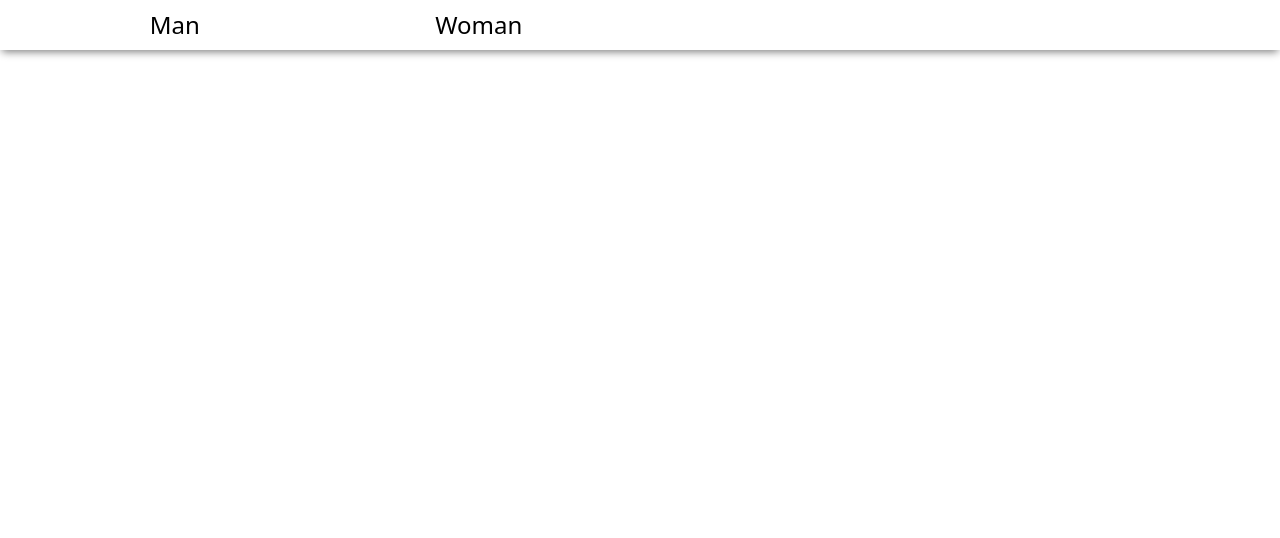
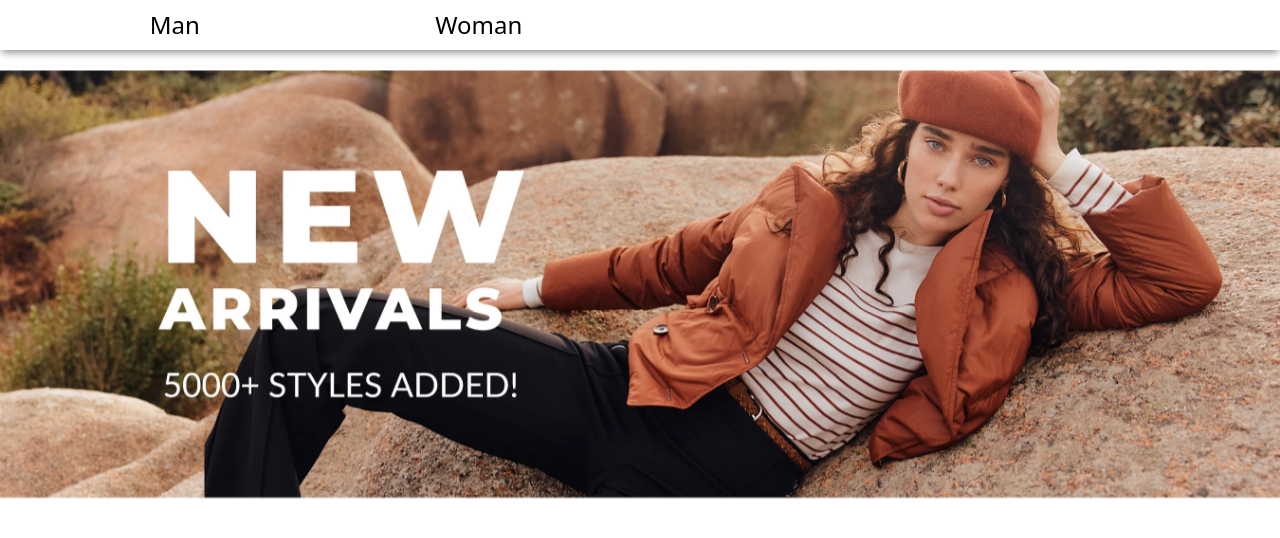
Before and after one commit to SyuziGh/shopdemo, a React (Create React App) app: page / in a window 1280 px wide. Before the commit this address had no page. Shown: the top 538 px of the page. Built offline with nearby package versions, Linux system fonts and the light colour scheme.

Commit message:
Update App.js

```diff
--- a/src/App.js
+++ b/src/App.js
@@ -28,7 +28,7 @@ class App extends React.Component{
             </ul>
           </div>
           <Routes>
-            <Route exact path="https://syuzigh.github.io/shopdemo/" element={<HomePage/>}/>
+            <Route exact path="/" element={<HomePage/>}/>
             <Route  path="man" element={<ManPage/>}>
               <Route path="shirts" element={<ManShirts/>}/>
               <Route path="shoes" element={<ManShoes/>}/>
```
